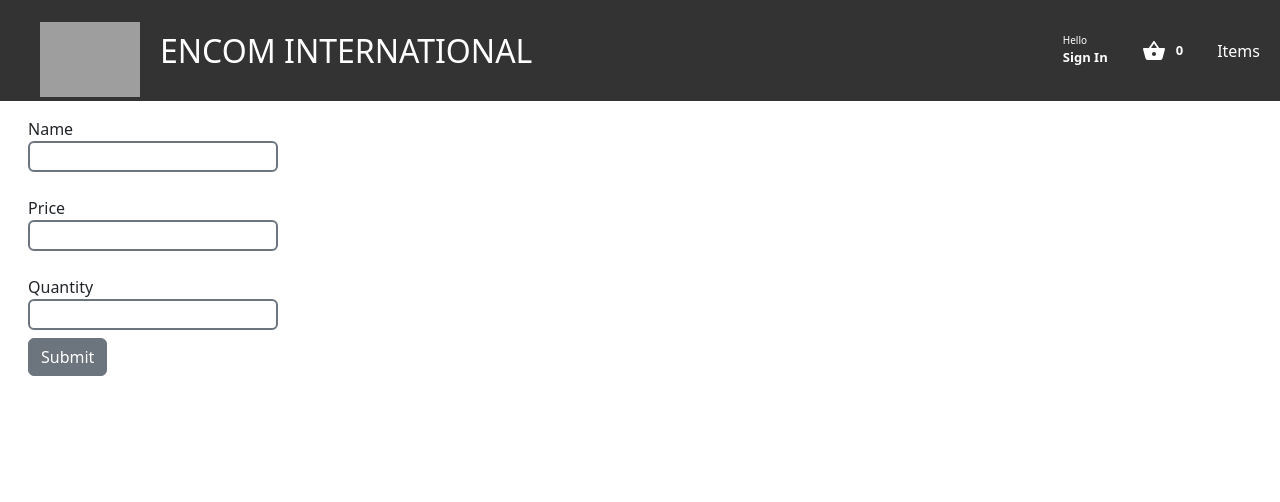
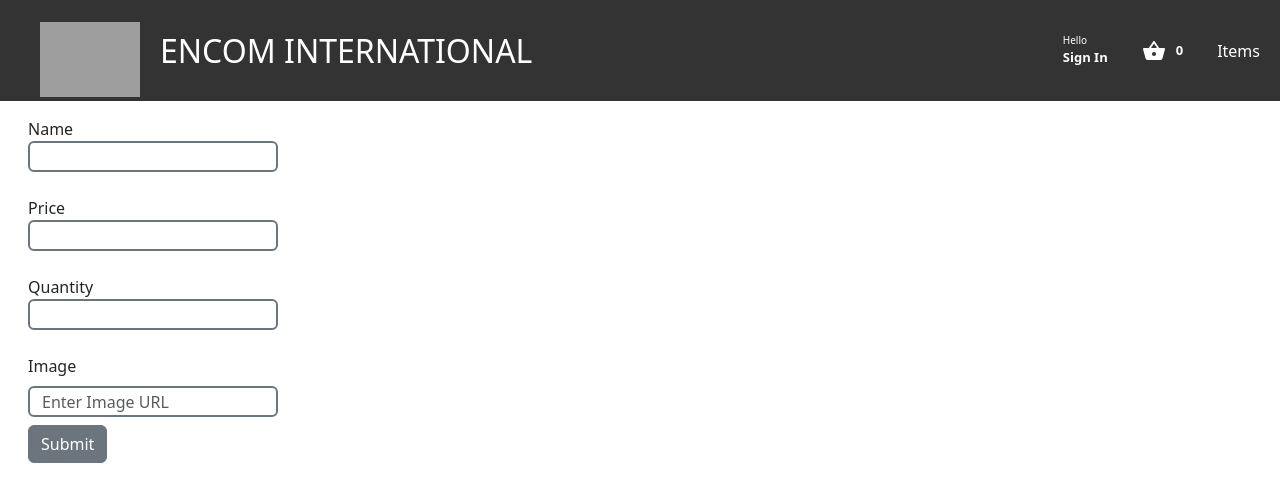
Before and after one commit to Sailesh-Patel/project1_legacyreact, a React (Create React App) app: page /Item/update/1 in a window 1280 px wide. Shown: the top 502 px of the page. Built offline with nearby package versions, Linux system fonts and the light colour scheme; no server answers; grey boxes are pictures that could not be loaded.

Commit message:
included image field to edit page

```diff
--- a/src/components/Items/ItemCard.jsx
+++ b/src/components/Items/ItemCard.jsx
@@ -61,24 +61,12 @@ function ItemCard(props) {
                             <p className='card_name'> <b>Name:</b> {item.name}</p>
                             <p><b>Quantity:</b> {item.Quantity}</p>
 
-
-                            <div>
-                    {/* <p>{quantity}</p> */}
-                    {/* <button onClick={decrementQuantity} >Decrement</button>
-                    <button onClick={incrementQuantity}>Increment</button> */}
-
-                    {/* <i onClick={decrementQuantity} className="decrement" class="bi bi-dash-lg"></i> */}
-                    {/* <p>{quantity}</p> */}
-{/* <i onClick={incrementQuantity}  className="decrement" class="bi bi-dash-lg"></i> */}
-
-                </div>
-
                             <div className="product_price_quantity">
                                 <div className="product_price">
                                     <div className="buttons">
                                         <i onClick={decrementQuantity}  className="decrement" class="bi bi-dash-lg"></i>
                                         <div id="quantityChange" className="quantity">{quantity}</div>
-                                        <i onClick={incrementQuantity} className="increment" class="bi bi-plus-lg"></i>
+                                        <i onClick={() => setQuantity(quantity + 1)} className="increment" class="bi bi-plus-lg"></i>
 
                                         <small>£</small>
                                         <strong>{item.price}</strong>
--- a/src/components/Items/ItemEdit.jsx
+++ b/src/components/Items/ItemEdit.jsx
@@ -8,6 +8,7 @@ function ItemEdit(props) {
     const [name, setName] = useState("")
     const [price, setPrice] = useState("")
     const [quantity, setQuantity] = useState("")
+    const [image, setImage] = useState("")
     const navigate = useNavigate();
     const params = useParams();
     const [items, setItems] = useState("")
@@ -22,6 +23,7 @@ function ItemEdit(props) {
                 setName(response.data.name);
                 setPrice(response.data.price);
                 setQuantity(response.data.quantity);
+                setImage(response.data.image);
             })
             .catch((error) => console.log(error));
     }, []);
@@ -67,6 +69,17 @@ function ItemEdit(props) {
                         required
                     />
 
+                    <br /><label className="form-label" htmlFor="image">Image</label>
+                    <br /><input className="form-control border-2 border-secondary rounded" style={{ width: "250px", height: "31px" }}
+                        size=""
+                        id="image"
+                        type="src"
+                        value={image}
+                        onChange={event => setImage(event.target.value)}
+                        required
+                        placeholder="Enter Image URL"
+                    />
+
                     <div className="mt-2">
                         <button className="btn btn-secondary" type="submit">Submit</button>
                     </div>
```
